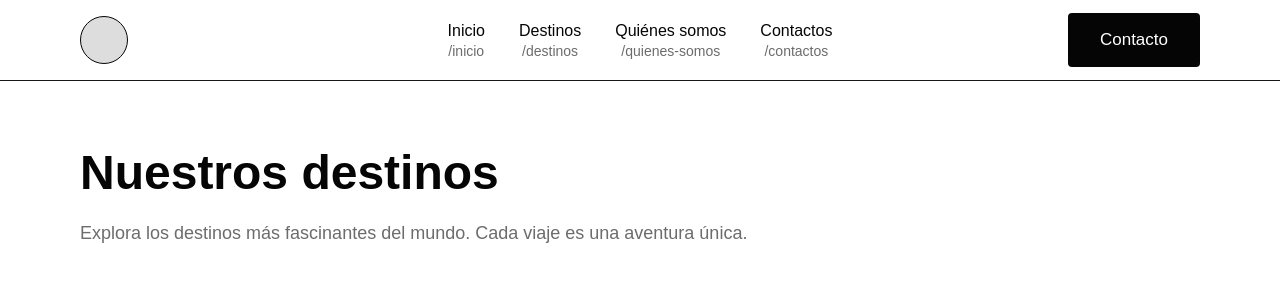
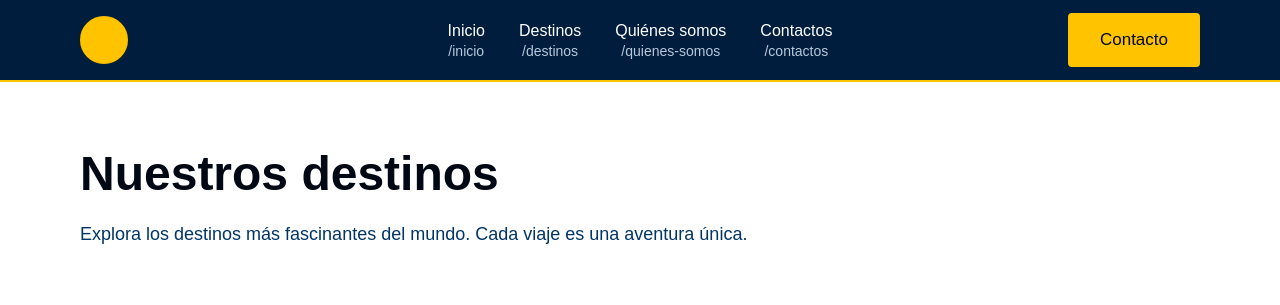
Before and after one commit to gabosos/Web_turismo, a Flask app: page /destinos in a window 1280 px wide. Shown: the top 305 px of the page. Run offline with Flask 3, Linux system fonts and the light colour scheme.

Commit message:
Apply navy yellow travel theme and add local images

```diff
--- a/app.py
+++ b/app.py
@@ -1,6 +1,6 @@
 from datetime import datetime, timezone
 
-from flask import Flask, jsonify, render_template, request
+from flask import Flask, jsonify, render_template, request, send_from_directory
 
 app = Flask(__name__)
 
@@ -12,7 +12,7 @@ DESTINATIONS = [
         "description": "Templos milenarios, jardines zen y la energía creativa de Tokio.",
         "price": 2500,
         "duration": "10 días",
-        "image": "https://images.unsplash.com/photo-1528360983277-13d401cdc186?auto=format&fit=crop&w=1200&q=85",
+        "image": "pagoda-fondo-rosa-cielo-rosa-nieve-el_542777-176.avif",
     },
     {
         "id": "islandia",
@@ -21,7 +21,7 @@ DESTINATIONS = [
         "description": "Auroras boreales, géiseres y paisajes volcánicos en la tierra del hielo.",
         "price": 3200,
         "duration": "8 días",
-        "image": "https://images.unsplash.com/photo-1504893524553-b855bce32c67?auto=format&fit=crop&w=1200&q=85",
+        "image": "photo-1476610182048-b716b8518aae.avif",
     },
     {
         "id": "kenia",
@@ -30,7 +30,7 @@ DESTINATIONS = [
         "description": "Safaris inolvidables, la Gran Migración y culturas ancestrales.",
         "price": 2800,
         "duration": "9 días",
-        "image": "https://images.unsplash.com/photo-1516426122078-c23e76319801?auto=format&fit=crop&w=1200&q=85",
+        "image": "aerial-views-cape-town-south-africa-video-may-10-2021.webp",
     },
 ]
 
@@ -40,6 +40,11 @@ CONTACT_REQUESTS = []
 @app.get("/")
 def home():
     return render_template("index.html", destinations=DESTINATIONS)
+
+
+@app.get("/media/<path:filename>")
+def media(filename):
+    return send_from_directory("Image", filename)
 
 
 @app.get("/destinos")
--- a/static/css/style.css
+++ b/static/css/style.css
@@ -1,29 +1,30 @@
-:root { --ink: #050505; --muted: #6c6c6c; --line: #171717; --wash: #ededed; }
+:root { --ink-black: #000814; --prussian-blue: #001d3d; --regal-navy: #003566; --school-bus-yellow: #ffc300; --gold: #ffd60a; --ink: var(--ink-black); --muted: #55708e; --line: var(--regal-navy); --wash: #eef3f8; }
 * { box-sizing: border-box; }
 html { scroll-behavior: smooth; scroll-padding-top: 82px; }
-body { min-width: 320px; overflow-x: hidden; margin: 0; color: var(--ink); background: #fff; font-family: Arial, Helvetica, sans-serif; }
+body { min-width: 320px; overflow-x: hidden; margin: 0; color: var(--ink-black); background: #fff; font-family: Arial, Helvetica, sans-serif; }
 a { color: inherit; text-decoration: none; }
 h1, h2, h3, p { margin-top: 0; }
 .section-width, .nav { width: min(1280px, calc(100% - 160px)); margin-left: auto; margin-right: auto; }
 .section-width { min-width: 0; }
-.site-header { position: sticky; top: 0; z-index: 10; background: #fff; border-bottom: 1px solid var(--line); }
+.site-header { position: sticky; top: 0; z-index: 10; background: var(--prussian-blue); border-bottom: 2px solid var(--school-bus-yellow); }
 .section-nav { min-height: 80px; display: flex; align-items: center; border-bottom: 1px solid var(--line); }
 .site-header .section-nav { border-bottom: 0; }
 .nav { display: grid; grid-template-columns: 1fr auto 1fr; align-items: center; }
-.logo-mark { width: 48px; height: 48px; border: 1.5px solid var(--ink); border-radius: 50%; background: #ddd; }
+.logo-mark { width: 48px; height: 48px; border: 2px solid var(--school-bus-yellow); border-radius: 50%; background: var(--school-bus-yellow); }
 .nav-links { display: flex; align-items: center; gap: 34px; }
 .nav-links a { position: relative; text-align: center; font-size: 16px; transition: color .2s ease; }
 .nav-links a::after { position: absolute; right: 0; bottom: -7px; left: 0; height: 1px; background: var(--ink); content: ""; transform: scaleX(0); transition: transform .2s ease; }
-.nav-links a:hover { color: var(--muted); }
-.nav-links a:hover::after, .nav-links a:focus-visible::after { transform: scaleX(1); }
-.nav-links small { display: block; margin-top: 3px; color: var(--muted); font-size: 14px; }
-.button { display: inline-flex; align-items: center; justify-content: center; min-height: 54px; padding: 0 32px; border: 0; border-radius: 4px; background: var(--ink); color: #fff; font-size: 17px; cursor: pointer; }
+.nav-links a { color: #fff; }
+.nav-links a:hover { color: var(--gold); }
+.nav-links a::after { background: var(--gold); }
+.nav-links small { display: block; margin-top: 3px; color: #b8c9da; font-size: 14px; }
+.button { display: inline-flex; align-items: center; justify-content: center; min-height: 54px; padding: 0 32px; border: 0; border-radius: 4px; background: var(--school-bus-yellow); color: var(--ink-black); font-size: 17px; cursor: pointer; }
 .button { transition: background .2s ease, transform .2s ease, box-shadow .2s ease; }
-.button:hover, .button:focus-visible { background: #333; box-shadow: 0 4px 0 #bdbdbd; transform: translateY(-2px); }
+.button:hover, .button:focus-visible { background: var(--gold); box-shadow: 0 4px 0 var(--regal-navy); transform: translateY(-2px); }
 .button-small { justify-self: end; min-height: 54px; }
 .hero { display: grid; grid-template-columns: 1fr 500px; gap: 72px; align-items: center; margin-top: 64px; margin-bottom: 108px; }
 .hero-copy h1 { max-width: 540px; margin-bottom: 26px; font-size: 58px; line-height: 1.16; letter-spacing: -1.8px; }
-.hero-copy p { margin-bottom: 26px; color: var(--muted); font-size: 18px; line-height: 1.6; }
+.hero-copy p { margin-bottom: 26px; color: var(--regal-navy); font-size: 18px; line-height: 1.6; }
 .image-frame { overflow: hidden; background: var(--wash); border: 1px solid #c6c6c6; }
 .image-frame img { display: block; width: 100%; height: 100%; object-fit: cover; filter: grayscale(.15); transition: filter .3s ease, transform .35s ease; }
 .image-frame:hover img { filter: grayscale(0); transform: scale(1.03); }
@@ -33,32 +34,33 @@ h2 { margin-bottom: 32px; font-size: 38px; letter-spacing: -.8px; }
 .popular { margin-bottom: 48px; }
 .popular-grid { display: grid; grid-template-columns: repeat(3, 1fr); gap: 24px; }
 .popular-card { border: 1px solid var(--line); border-radius: 4px; overflow: hidden; transition: box-shadow .25s ease, transform .25s ease; }
-.popular-card:hover { box-shadow: 5px 5px 0 var(--ink); transform: translate(-2px, -2px); }
+.popular-card:hover { box-shadow: 5px 5px 0 var(--regal-navy); transform: translate(-2px, -2px); }
 .popular-image { height: 180px; border: 0; border-bottom: 1px solid #e0e0e0; }
 .popular-copy { padding: 18px 16px 20px; }
 .popular-copy h3 { margin-bottom: 8px; font-size: 24px; }
-.popular-copy p, .destination-copy p, .section-intro, .contact-info p, .mission-copy p { margin-bottom: 0; color: var(--muted); line-height: 1.5; }
+.popular-copy p, .destination-copy p, .section-intro, .contact-info p, .mission-copy p { margin-bottom: 0; color: var(--regal-navy); line-height: 1.5; }
 .black-band { display: none; }
 .destinations { padding-top: 52px; padding-bottom: 16px; }
 .section-intro { margin-bottom: 30px; font-size: 18px; }
 .destination-list { display: grid; gap: 24px; }
 .destination-row { min-height: 202px; display: grid; grid-template-columns: 300px 1fr; border: 1px solid var(--line); border-radius: 4px; overflow: hidden; transition: box-shadow .25s ease, transform .25s ease; }
-.destination-row:hover { box-shadow: 5px 5px 0 var(--ink); transform: translate(-2px, -2px); }
+.destination-row:hover { box-shadow: 5px 5px 0 var(--regal-navy); transform: translate(-2px, -2px); }
 .destination-image { border: 0; border-right: 1px solid #e0e0e0; }
 .destination-copy { align-self: center; padding: 28px 32px; }
 .destination-copy h3 { margin-bottom: 14px; font-size: 28px; }
 .destination-copy strong { display: block; margin-top: 12px; font-size: 21px; }
-.text-link { display: inline-block; margin-top: 20px; border-bottom: 1px solid var(--ink); font-size: 14px; }
-.text-link:hover { border-bottom-color: var(--muted); color: var(--muted); }
-.about { padding-top: 52px; padding-bottom: 60px; text-align: center; }
+.text-link { display: inline-block; margin-top: 20px; border-bottom: 1px solid var(--regal-navy); color: var(--regal-navy); font-size: 14px; }
+.text-link:hover { border-bottom-color: var(--school-bus-yellow); color: var(--regal-navy); }
+.about { max-width: none; padding: 70px max(32px, calc((100% - 1120px) / 2)); background: var(--ink-black); color: #fff; text-align: center; }
 .about > .section-intro { margin-bottom: 32px; }
 .mission { display: grid; grid-template-columns: 500px 1fr; gap: 48px; align-items: center; text-align: left; }
 .mission-image { height: 350px; }
-.mission-copy h3 { margin-bottom: 14px; font-size: 28px; }
+.mission-copy h3 { margin-bottom: 14px; color: #fff; font-size: 28px; }
 .stats { display: flex; gap: 42px; margin-top: 20px; }
 .stats strong, .stats span { display: block; }
 .stats strong { font-size: 32px; }
-.stats span { margin-top: 4px; color: var(--muted); }
+.stats strong { color: var(--school-bus-yellow); }
+.stats span { margin-top: 4px; color: #b8c9da; }
 .contact { padding-top: 52px; padding-bottom: 64px; text-align: center; }
 .contact > .section-intro { margin-bottom: 32px; }
 .contact-grid { display: grid; grid-template-columns: 1fr 1fr; gap: 48px; text-align: left; align-items: start; }
@@ -69,10 +71,10 @@ textarea { min-height: 110px; resize: vertical; }
 form .button { width: 100%; }
 .form-status { min-height: 18px; margin: 14px 0 0; color: var(--muted); font-size: 13px; }
 .contact-info { padding-top: 4px; }
-.contact-info h3 { margin: 0 0 8px; font-size: 18px; }
+.contact-info h3 { margin: 0 0 8px; color: var(--ink-black); font-size: 18px; }
 .contact-info p { margin-bottom: 26px; }
-.section-nav { background: #fff; transition: box-shadow .25s ease, background .25s ease; }
-.section-nav.is-scrolled { background: rgba(255, 255, 255, .96); box-shadow: 0 3px 12px rgba(0, 0, 0, .08); }
+.section-nav { background: var(--prussian-blue); transition: box-shadow .25s ease, background .25s ease; }
+.section-nav.is-scrolled { background: var(--ink-black); box-shadow: 0 3px 12px rgba(0, 8, 20, .3); }
 .reveal-target { opacity: 0; transform: translateY(18px); transition: opacity .55s ease, transform .55s ease; }
 .reveal-target.is-visible { opacity: 1; transform: translateY(0); }
 .page-heading { padding-top: 64px; padding-bottom: 30px; }
--- a/templates/destinations.html
+++ b/templates/destinations.html
@@ -23,7 +23,7 @@
     </header>
     <main class="destination-page">
         <section class="section-width page-heading"><h1>Nuestros destinos</h1><p class="section-intro">Explora los destinos más fascinantes del mundo. Cada viaje es una aventura única.</p></section>
-        <section class="section-width destination-list">{% for destination in destinations %}<article class="destination-row reveal-target" id="{{ destination.id }}"><div class="image-frame destination-image"><img src="{{ destination.image }}" alt="Paisaje de {{ destination.name }}" loading="lazy"></div><div class="destination-copy"><h2>{{ destination.name }}{% if destination.id == 'kenia' %}, África{% endif %}</h2><p>{{ destination.description }}</p><strong>Desde ${{ '{:,.0f}'.format(destination.price) }}</strong><a class="text-link" href="{{ url_for('home') }}#contacto">Quiero conocerlo</a></div></article>{% endfor %}</section>
+        <section class="section-width destination-list">{% for destination in destinations %}<article class="destination-row reveal-target" id="{{ destination.id }}"><div class="image-frame destination-image"><img src="{{ url_for('media', filename=destination.image) }}" alt="Paisaje de {{ destination.name }}" loading="lazy"></div><div class="destination-copy"><h2>{{ destination.name }}{% if destination.id == 'kenia' %}, África{% endif %}</h2><p>{{ destination.description }}</p><strong>Desde ${{ '{:,.0f}'.format(destination.price) }}</strong><a class="text-link" href="{{ url_for('home') }}#contacto">Quiero conocerlo</a></div></article>{% endfor %}</section>
     </main>
     <script src="{{ url_for('static', filename='js/app.js') }}"></script>
 </body>
```
Also changed, not shown: templates/index.html (+4 -4 lines), Image/Frame 1_v2.png (added), Image/aerial-views-cape-town-south-africa-video-may-10-2021.webp (added), Image/pagoda-fondo-rosa-cielo-rosa-nieve-el_542777-176.avif (added), Image/photo-1476610182048-b716b8518aae.avif (added), Image/photo-1488085061387-422e29b40080.avif (added), Image/photo-1504829857797-ddff29c27927.avif (added), Image/vista-aerea-paisaje-urbano-tokio-montana-fuji-japon_335224-148.avif (added), 2 other files.
